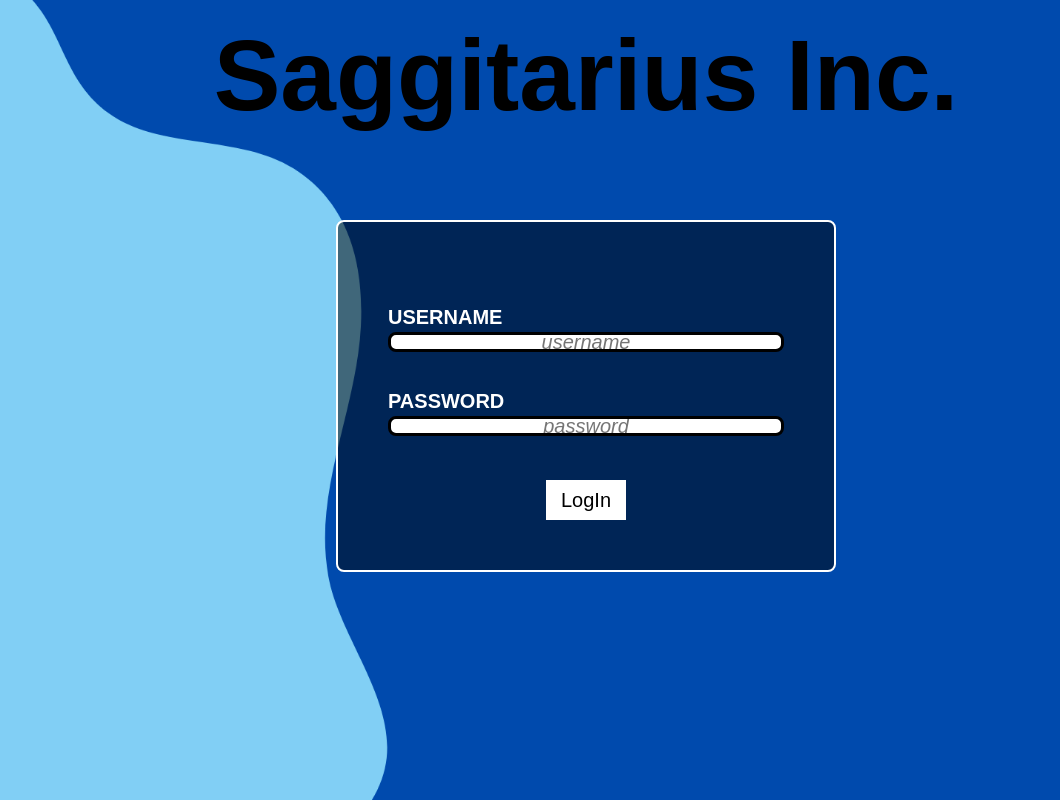
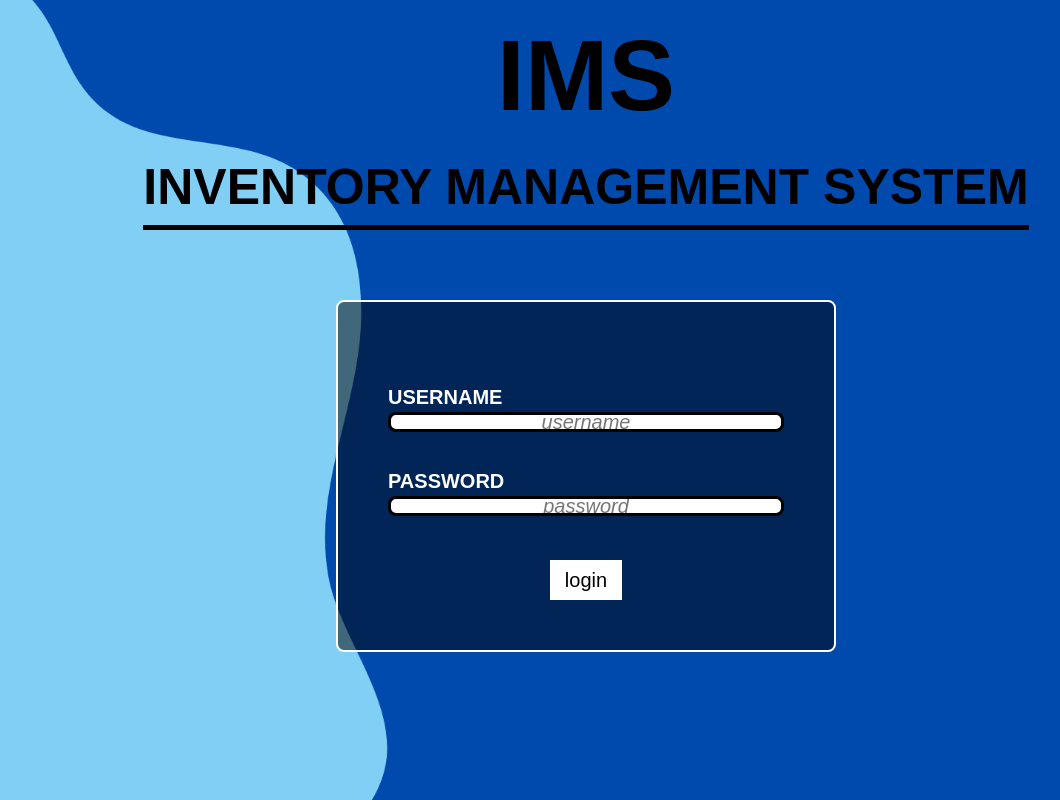
Before and after one commit to man-ware/kopya, a PHP site: page /login.php in a window 1280 px wide. Shown: the whole page, without its empty margins (54-1114 px from the left). Run offline with PHP 8.4, Linux system fonts and the light colour scheme.

Commit message:
Update login.php

```diff
--- a/login.php
+++ b/login.php
@@ -33,7 +33,7 @@
 <!DOCTYPE html>
 <html>
     <head>
-        <title>Saggitarius Inc. - Inventory Management System</title>
+        <title>IMS Login - Inventory Management System</title>
 
         <link rel="stylesheet" type="text/css" href="css/login.css?v=<?= time() ?>">
 
@@ -47,8 +47,9 @@
         <div class="container">
             <div>
                 <div class="loginHeader">
-                    <h1>Saggitarius Inc.</h1>
-
+                    <h1>IMS</h1>
+                    <h3>
+                        Inventory Management System</h3>
 
                 </div>
 
@@ -63,7 +64,7 @@
                             <input placeholder="password" name="password" type="password"/>
                         </div>
                         <div class="loginButtonContainer">
-                            <button>LogIn</button>
+                            <button>login</button>
                         </div>
 
                     </form>
```
